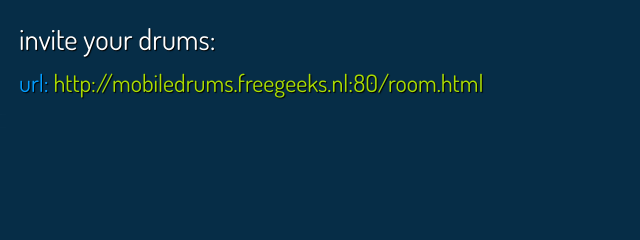
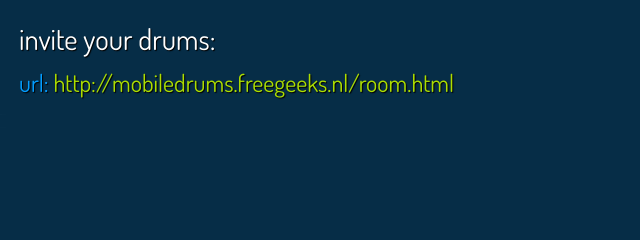
Before and after one commit to freegeeks/mobile-drums, a website: page room.html in a window 1280 px wide. Shown: the top 240 px of the page, 309-949 px from the left. Drawn offline with nearby package versions, Linux system fonts and the light colour scheme.

Commit message:
Not showing port on :80

```diff
--- a/room.html
+++ b/room.html
@@ -120,7 +120,8 @@ var MachineDrums = function() {
     self.room = location.pathname;
 
     // Update placeholder
-    $('em span').innerHTML = 'http://' + self.server.hostname + ':' + self.server.port + self.room;
+    var port = (self.server.port !== 80) ? ':' + self.server.port : '';
+    $('em span').innerHTML = 'http://' + self.server.hostname + port + self.room;
 
     // Handle the socket communication
     var socketHandler = function() {
```
